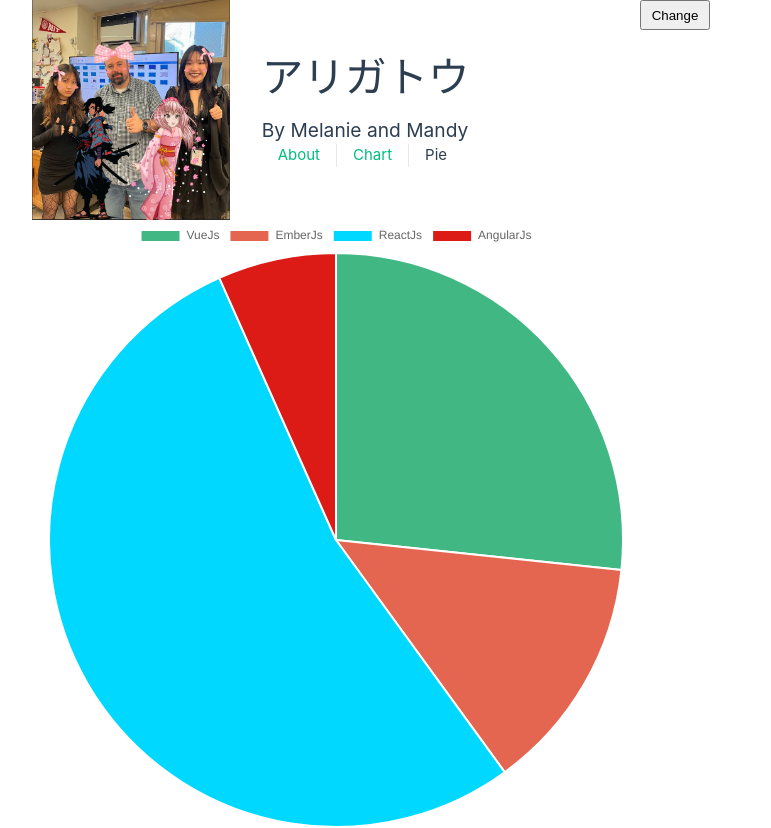
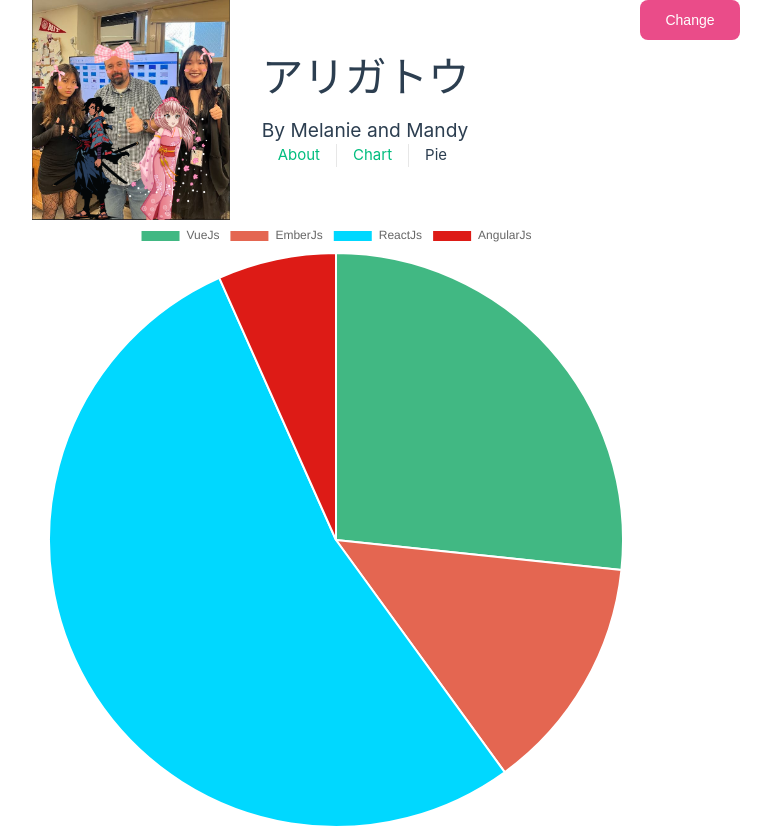
Before and after one commit to staten-island-tech/vue-charts-mylittleponies, a Vue app in the folder vue-project/: page /pie in a window 1280 px wide. Shown: the whole page, without its empty margins (0-771 px from the left). Built offline with nearby package versions, Linux system fonts and the light colour scheme; no server answers.

Commit message:
eifeifjeifjefiief

```diff
--- a/vue-project/src/ChartView.vue
+++ b/vue-project/src/ChartView.vue
@@ -4,7 +4,7 @@ import BarChart from './components/BarChart.vue'
 
 
 <template>
-<button @click="showDropDown = !showDropDown">Change</button>
+<button class="button-1" @click="showDropDown = !showDropDown">Change</button>
  <h2> </h2>
  <BarChart></BarChart>
 
@@ -19,5 +19,25 @@ export default {
 </script>
 
 <style>
+.button-1 {
+  background-color: #EA4C89;
+  border-radius: 8px;
+  border-style: none;
+  box-sizing: border-box;
+  color: #FFFFFF;
+  cursor: pointer;
+  font-size: 14px;
+  height: 40px;
+  margin: 0;
+  outline: none;
+  padding: 10px 16px;
+  width: 100px;
+  text-align: center;
+  transition: color 100ms;
+}
 
+.button-1:hover,
+.button-1:focus {
+  background-color: #F082AC;
+}
 </style>
--- a/vue-project/src/PieView.vue
+++ b/vue-project/src/PieView.vue
@@ -3,7 +3,7 @@ import PieChart from './components/PieGraph.vue'
 </script>
 
 <template>
-<button @click="showDropDown = !showDropDown">Change</button>
+<button class="button-2" @click="showDropDown = !showDropDown">Change</button>
 <div id="myDropdown" class="dropdown-content" v-if="showDropDown">
         <a><li> Hehe </li></a>
         <a><li> Meow </li></a>
@@ -41,4 +41,26 @@ li{
     display: flex;
 
 }
+
+.button-2 {
+  background-color: #EA4C89;
+  border-radius: 8px;
+  border-style: none;
+  box-sizing: border-box;
+  color: #FFFFFF;
+  cursor: pointer;
+  font-size: 14px;
+  height: 40px;
+  margin: 0;
+  outline: none;
+  padding: 10px 16px;
+  width: 100px;
+  text-align: center;
+  transition: color 100ms;
+}
+
+.button-1:hover,
+.button-1:focus {
+  background-color: #F082AC;
+}
 </style>
```
